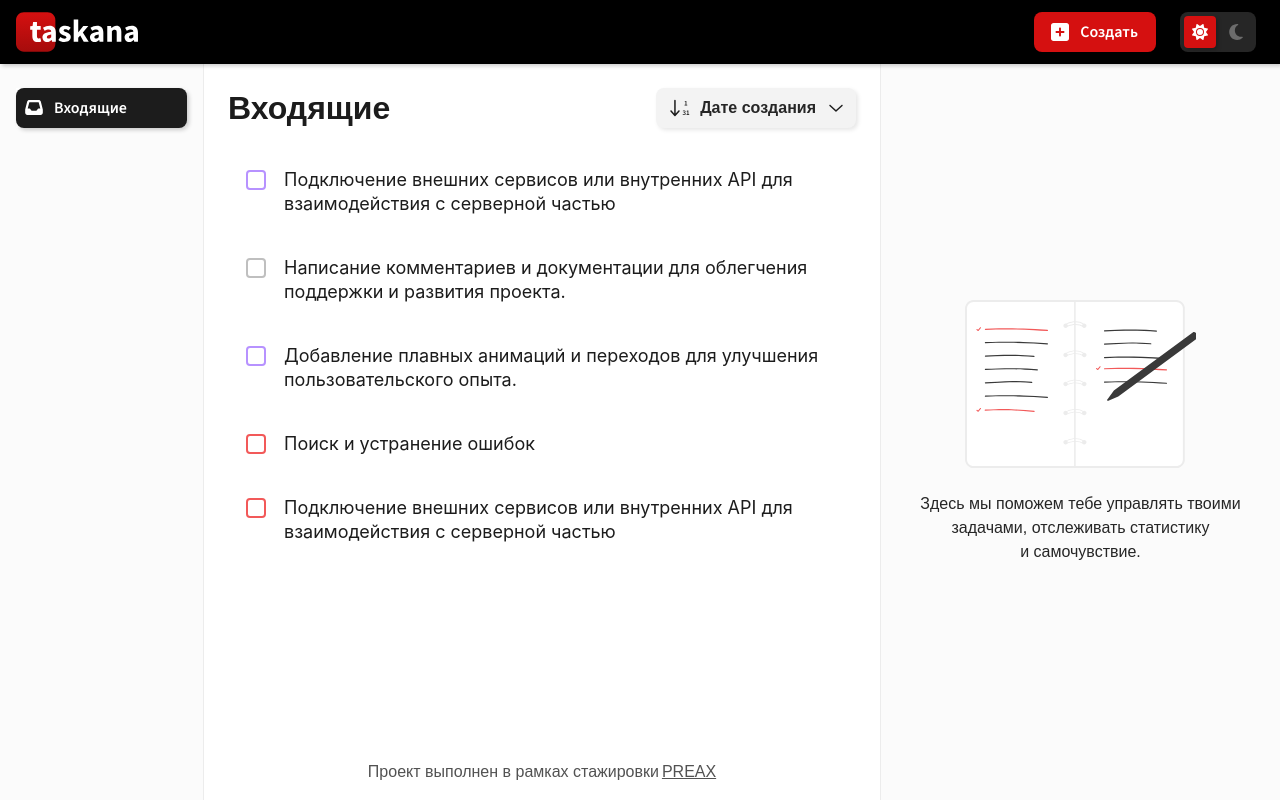
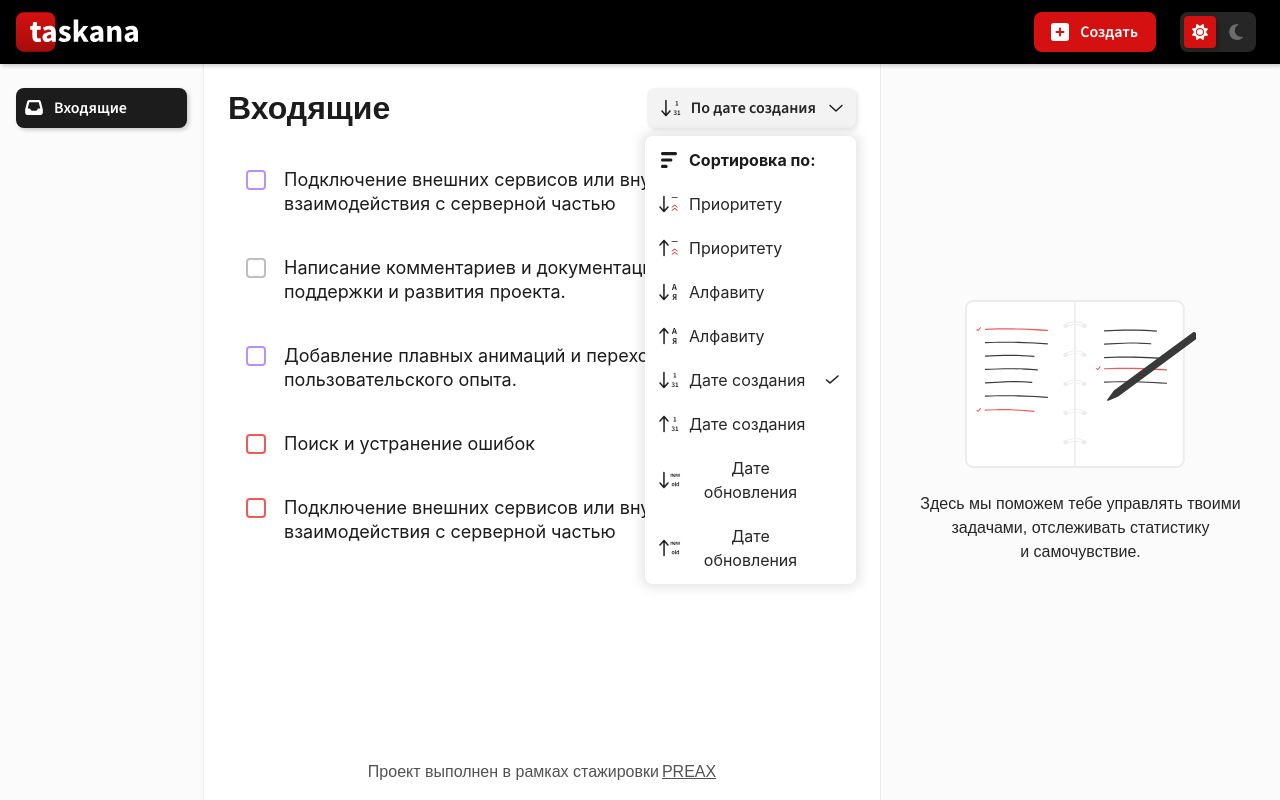
Before and after one commit to VitalGa/TaskanaApp, a React (Vite) app: page / in a window 1280 px wide. Built offline with nearby package versions, Linux system fonts and the light colour scheme; a web font is replaced by a local one.

Commit message:
fixing dropdown 2

```diff
--- a/src/components/dropdown/Dropdown.jsx
+++ b/src/components/dropdown/Dropdown.jsx
@@ -3,7 +3,7 @@ import { Icon } from '@/components';
 import styles from './dropdown.module.css';
 
 export function Dropdown({ options = [], value, onChange, disabled = false }) {
-  const [open, setOpen] = useState(false);
+  const [open, setOpen] = useState(true);
   const [isVisible, setIsVisible] = useState(false);
 
   const dropdownRef = useRef(null);
@@ -35,15 +35,15 @@ export function Dropdown({ options = [], value, onChange, disabled = false }) {
     };
   }, [open]);
 
-  useEffect(() => {
-    const handleClickOutside = (e) => {
-      if (dropdownRef.current && !dropdownRef.current.contains(e.target)) {
-        setOpen(false);
-      }
-    };
-    document.addEventListener('mousedown', handleClickOutside);
-    return () => document.removeEventListener('mousedown', handleClickOutside);
-  }, []);
+  // useEffect(() => {
+  //   const handleClickOutside = (e) => {
+  //     if (dropdownRef.current && !dropdownRef.current.contains(e.target)) {
+  //       setOpen(false);
+  //     }
+  //   };
+  //   document.addEventListener('mousedown', handleClickOutside);
+  //   return () => document.removeEventListener('mousedown', handleClickOutside);
+  // }, []);
 
   const handleToggle = () => {
     if (disabled) return;
@@ -67,7 +67,11 @@ export function Dropdown({ options = [], value, onChange, disabled = false }) {
         disabled={disabled}
         type='button'>
         {selected && <Icon name={selected.icon} className={styles.icon} />}
-        <span className={styles.label}>{selected ? selected.label : 'Выберите…'}</span>
+        <span className={styles.label}>
+          {selected
+            ? `По ${selected.label.charAt(0).toLowerCase()}${selected.label.slice(1)}`
+            : 'Выберите…'}
+        </span>
         <Icon name='chevronDropdown' className={`${styles.chevron} ${open ? styles.open : ''}`} />
       </button>
 
--- a/src/components/dropdown/dropdown.module.css
+++ b/src/components/dropdown/dropdown.module.css
@@ -1,25 +1,25 @@
 .dropdown {
   position: relative;
   display: inline-block;
-  font-family: sans-serif;
+  margin-top: 8px;
 }
 
-/* Кнопка-триггер */
 .dropdownTrigger {
   display: flex;
   align-items: center;
   justify-content: space-between;
   gap: 8px;
+  margin-bottom: 8px;
   padding: 8px 8px 8px 12px;
   border-radius: 8px;
   background: #f3f3f3;
   box-shadow: 2px 2px 4px 0px #0000001a;
   cursor: pointer;
-  /* min-width: 211px; */
   width: 100%;
   font-size: 16px;
   line-height: 24px;
   font-weight: 600;
+  letter-spacing: 0;
   transition: background 0.2s ease;
 }
 
@@ -45,7 +45,6 @@
   flex-shrink: 0;
 }
 
-/* Иконка внутри */
 .icon {
   width: 24px;
   height: 24px;
@@ -57,7 +56,6 @@
   border-radius: 8px;
 }
 
-/* Чеврон справа */
 .chevron {
   margin-left: auto;
   transition: transform 0.2s ease;
@@ -67,13 +65,12 @@
   transform: rotate(180deg);
 }
 
-/* Меню */
 .dropdownMenu {
   position: absolute;
   display: flex;
   flex-direction: column;
   gap: 4px;
-  top: calc(100% + 4px);
+  padding: 4px;
   right: 0;
   min-width: 211px;
   background: #fff;
@@ -87,8 +84,6 @@
 .dropdownMenuVisible {
   opacity: 1;
 }
-
-/* Заголовок */
 
 .dropdownHeaderWrapper {
   display: flex;
@@ -110,8 +105,7 @@
 .dropdownList {
   display: flex;
   flex-direction: column;
-  gap: 8px;
-  padding: 8px 0;
+  gap: 4px;
 }
 
 .dropdownItem {
@@ -119,7 +113,7 @@
   align-items: center;
   justify-content: space-between;
   gap: 8px;
-  padding: 0 8px;
+  padding: 8px;
   border-radius: 8px;
   font-size: 16px;
   line-height: 24px;
```
